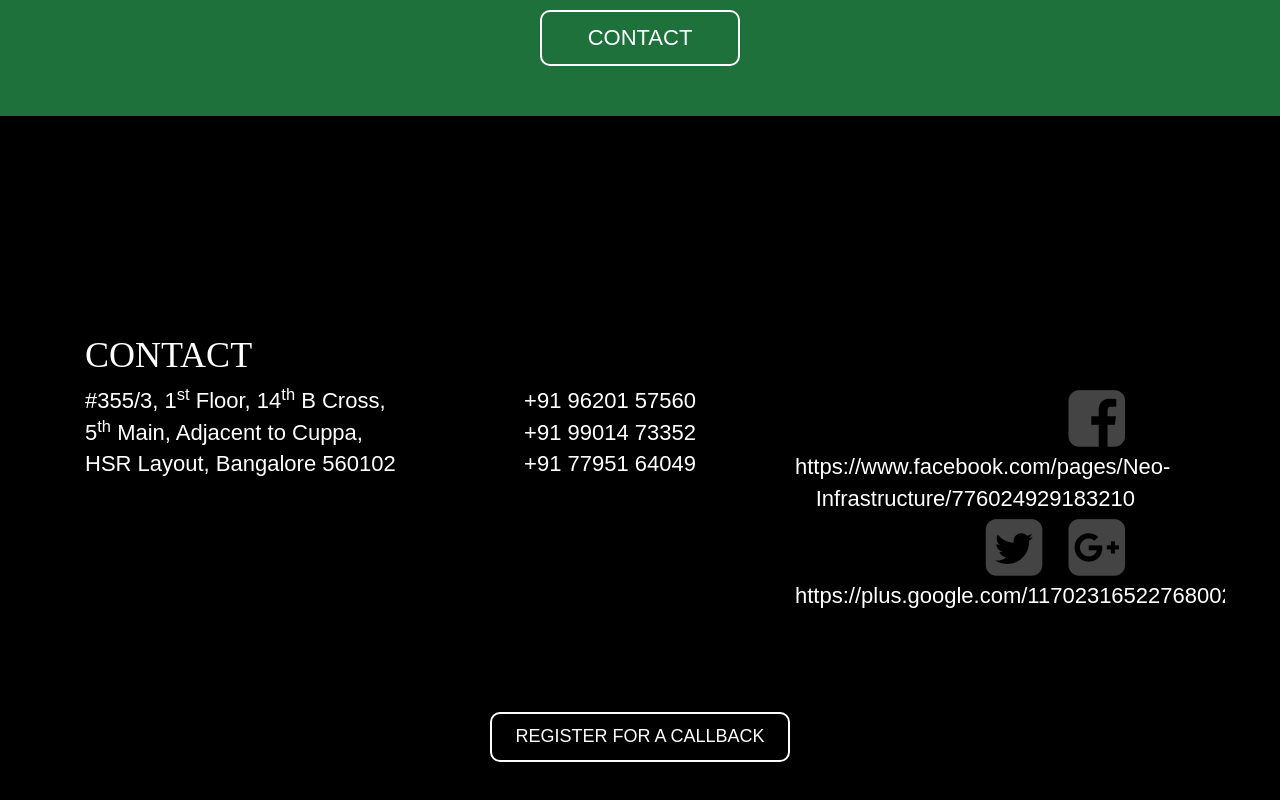
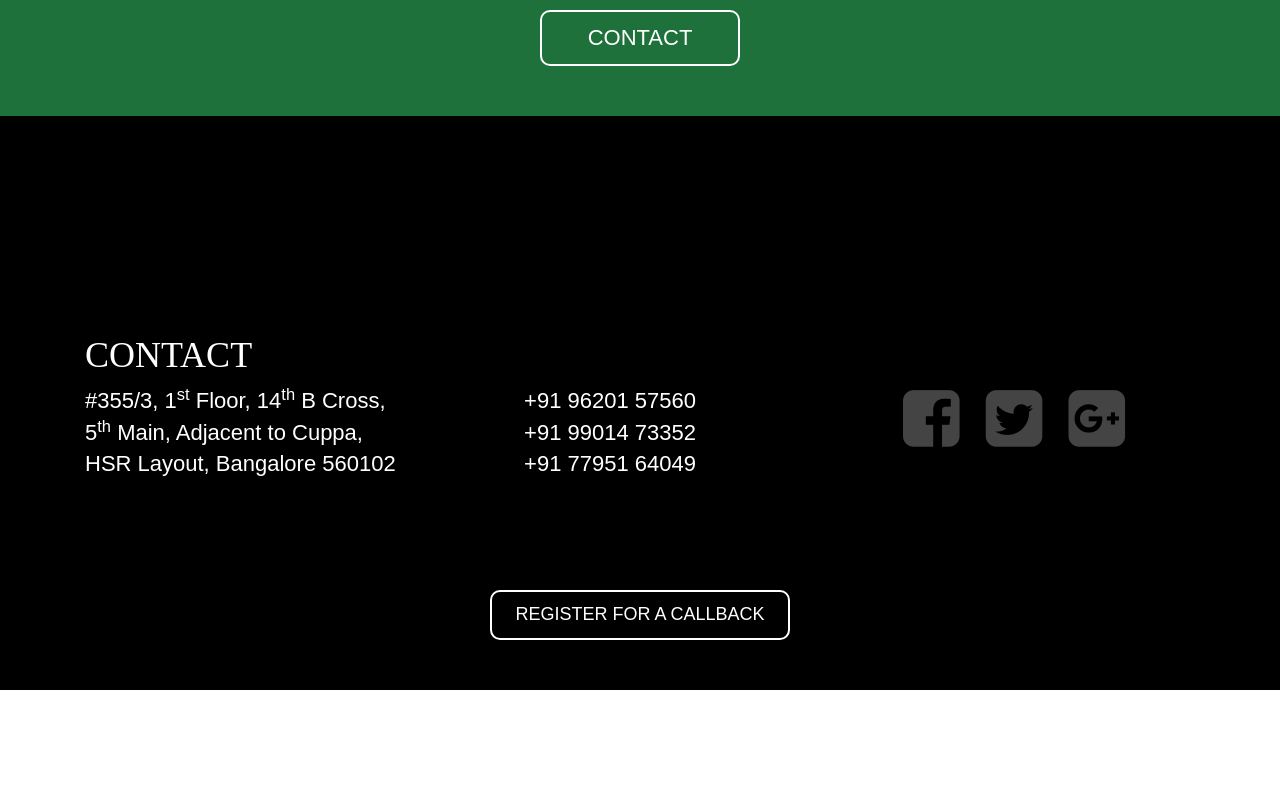
Before and after one commit to neoinfra/neoinfra.github.io, a plain HTML site: page index.html in a window 1280 px wide. Shown: the part 7569-8369 px from the top of the page. After the commit the page ends 8259 px from the top, so only its background shows below. Drawn offline with nearby package versions, Linux system fonts and the light colour scheme; some packages are replaced by stand-ins of ours; a web font is replaced by a local one.

Commit message:
Add social links

```diff
--- a/index.html
+++ b/index.html
@@ -284,9 +284,9 @@
                     </ul>
                 </div>
                 <div class="col-md-4 col-xs-12 social">
-                    <a href="#"><i class="fa fa-facebook-square fa-3x"></i>https://www.facebook.com/pages/Neo-Infrastructure/776024929183210</a>
+                    <a href="https://www.facebook.com/pages/Neo-Infrastructure/776024929183210"><i class="fa fa-facebook-square fa-3x"></i></a>
                     <a href="#"><i class="fa fa-twitter-square fa-3x"></i></a>
-                    <a href="#"><i class="fa fa-google-plus-square fa-3x"></i>https://plus.google.com/117023165227680023714/about</a>
+                    <a href="https://plus.google.com/117023165227680023714/about"><i class="fa fa-google-plus-square fa-3x"></i></a>
                 </div>
             </div>
         </div>
```
